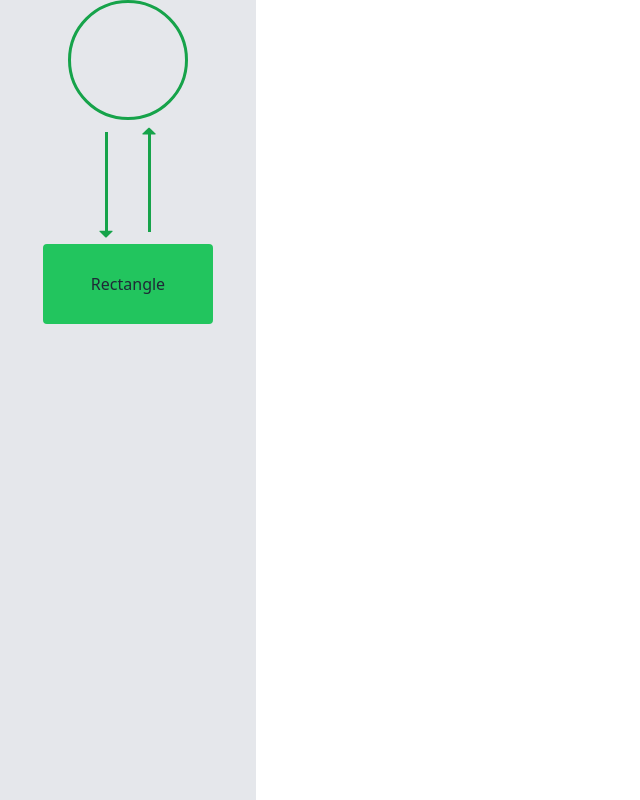
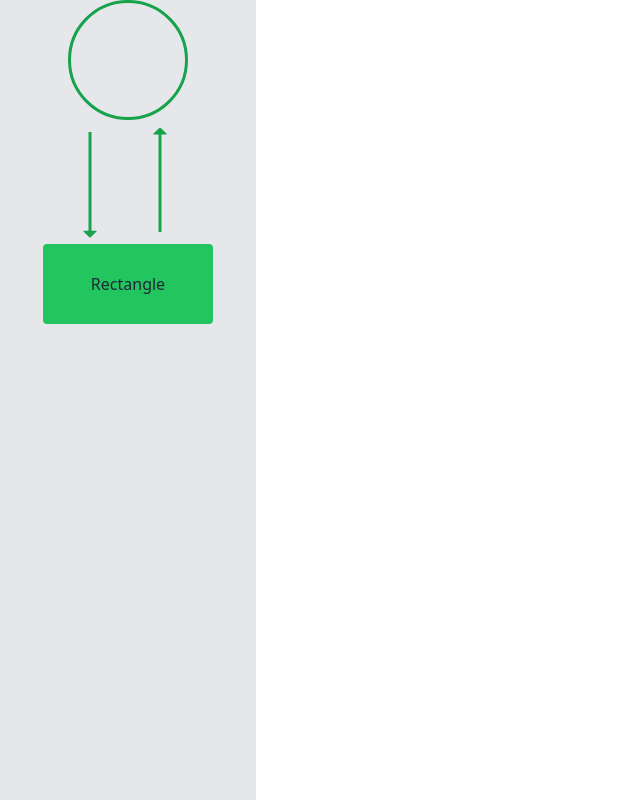
Before and after one commit to Ariful2634/drag-and-drop, a React (Vite) app: page / in a window 1280 px wide. Shown: the whole page, without its empty margins (0-640 px from the left). Built offline with nearby package versions, Linux system fonts and the light colour scheme.

Commit message:
fixed the drag problem for arrows

```diff
--- a/src/Components/SidebarContent/DownArrow.jsx
+++ b/src/Components/SidebarContent/DownArrow.jsx
@@ -1,5 +1,4 @@
 /* eslint-disable react/prop-types */
-
 import { VscTriangleDown } from "react-icons/vsc";
 
 const DownArrow = ({ onDragStart }) => {
@@ -8,13 +7,22 @@ const DownArrow = ({ onDragStart }) => {
             className="flex justify-center items-center"
             draggable
             onDragStart={(e) => onDragStart(e, "DownArrow")}
+            style={{
+                position: "relative",
+                width: "30px", // Adjust width as needed
+                height: "100px", // Adjust height as needed
+            }}
         >
-            <div className="relative">
-                <h1 className="border-l-[3px] border-green-600 h-[100px]"></h1>
-                <VscTriangleDown
-                    className="absolute text-lg top-[93px] left-[-8px] text-green-600 cursor-move"
-                />
-            </div>
+            <div
+                className="absolute top-0 left-[9px] transform -translate-x-[-50%] bg-green-600"
+                style={{
+                    width: "3px", // Adjust line thickness as needed
+                    height: "100%",
+                }}
+            ></div>
+            <VscTriangleDown
+                 className="absolute top-[93px] text-lg left-[3px] text-green-600 cursor-move"
+            />
         </div>
     );
 };
--- a/src/Components/SidebarContent/UpArrow.jsx
+++ b/src/Components/SidebarContent/UpArrow.jsx
@@ -1,6 +1,5 @@
 /* eslint-disable react/prop-types */
-
-import {  VscTriangleUp } from "react-icons/vsc";
+import { VscTriangleUp } from "react-icons/vsc";
 
 const UpArrow = ({ onDragStart }) => {
     return (
@@ -8,15 +7,24 @@ const UpArrow = ({ onDragStart }) => {
             className="flex justify-center items-center"
             draggable
             onDragStart={(e) => onDragStart(e, "UpArrow")}
+            style={{
+                position: "relative",
+                width: "30px", // Adjust width as needed
+                height: "100px", // Adjust height as needed
+            }}
         >
-            <div className="relative">
-                <VscTriangleUp
-                    className="absolute top-[-10px] text-lg left-[-8px] text-green-600 cursor-move"
-                />
-                <h1 className="border-l-[3px] border-green-600 h-[100px]"></h1>
-            </div>
+            <div
+                className="absolute top-0 left-[9px] transform -translate-x-[-50%] bg-green-600"
+                style={{
+                    width: "3px", // Adjust line thickness as needed
+                    height: "100%",
+                }}
+            ></div>
+            <VscTriangleUp
+                className="absolute top-[-10px] text-lg left-[3px] text-green-600 cursor-move"
+            />
         </div>
     );
 };
 
-export default UpArrow ;
+export default UpArrow;
```
